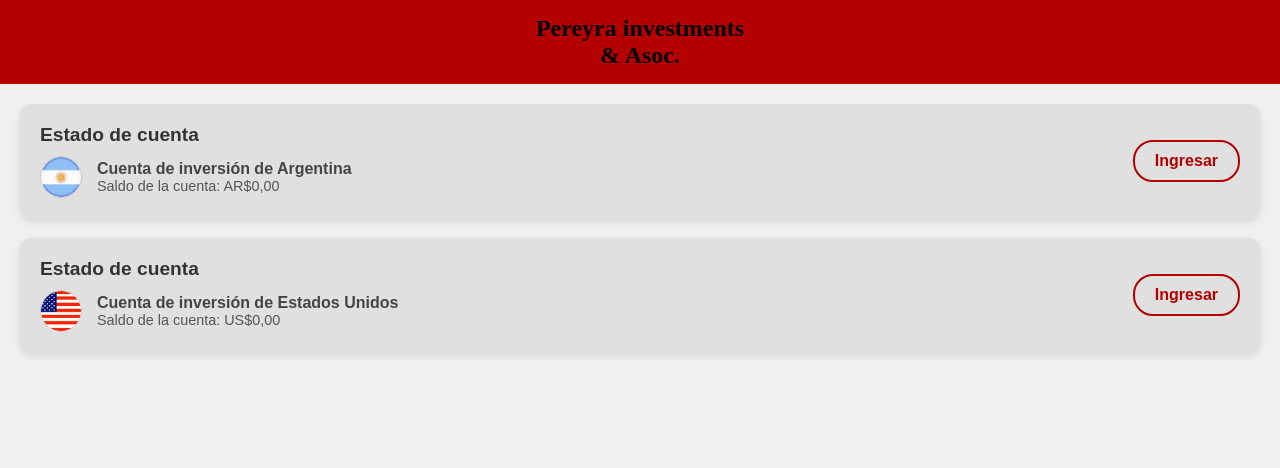
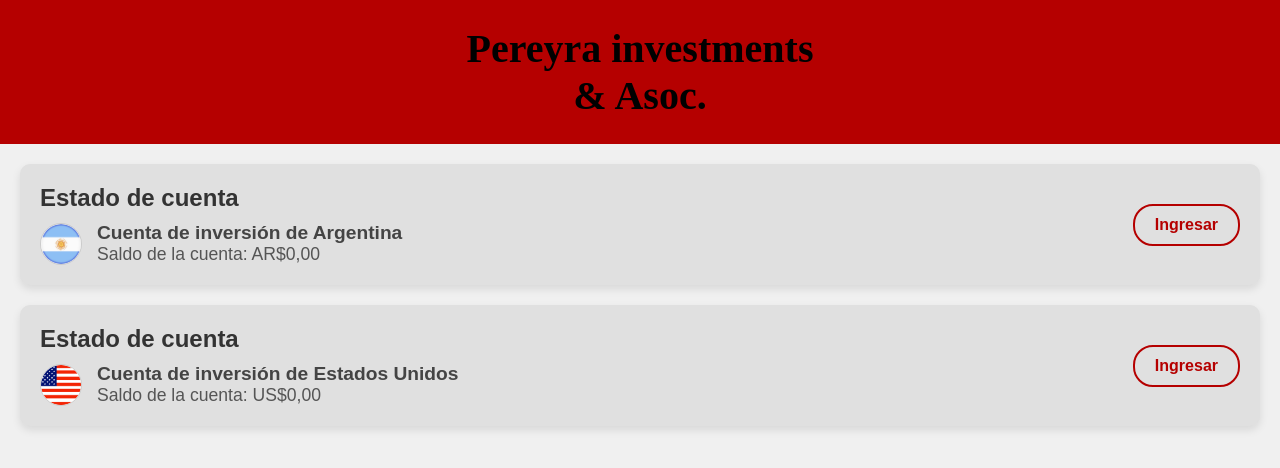
Before and after one commit to Urielpereyra15/pereyra-investments-asoc, a plain HTML site: page index.html in a window 1280 px wide. Drawn offline with Linux system fonts and the light colour scheme.

Commit message:
Update index.html

```diff
--- a/index.html
+++ b/index.html
@@ -17,13 +17,13 @@
             background-color: #B50000;
             color: black;
             text-align: center;
-            padding: 15px;
+            padding: 25px;
 
         }
 
         .encabezado h1 {
             margin: 0;
-            font-size: 1.5em;
+            font-size: 2.5em;
             font-family: 'Times New Roman', Times, serif;
         }
 
@@ -45,7 +45,7 @@
         }
 
         .info-cuenta h2 {
-            font-size: 1.2em;
+            font-size: 1.5em;
             font-weight: bold;
             margin: 0 0 10px 0;
             color: #333;
@@ -66,13 +66,13 @@
 
         .detalle-cuenta h3 {
             margin: 0;
-            font-size: 1em;
+            font-size: 1.2em;
             color: #444;
         }
 
         .detalle-cuenta p {
             margin: 0;
-            font-size: 0.9em;
+            font-size: 1.1em;
             color: #555;
         }
 
```
